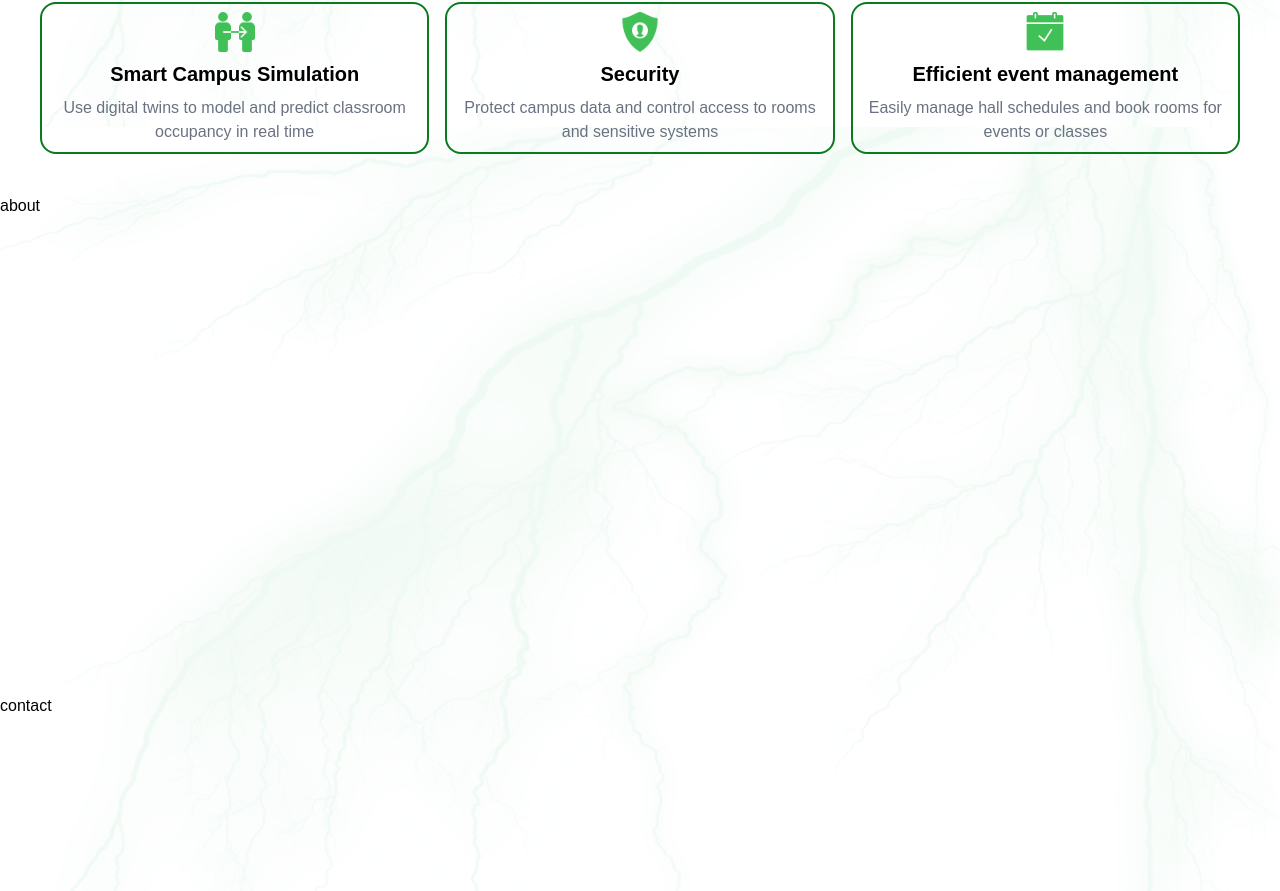
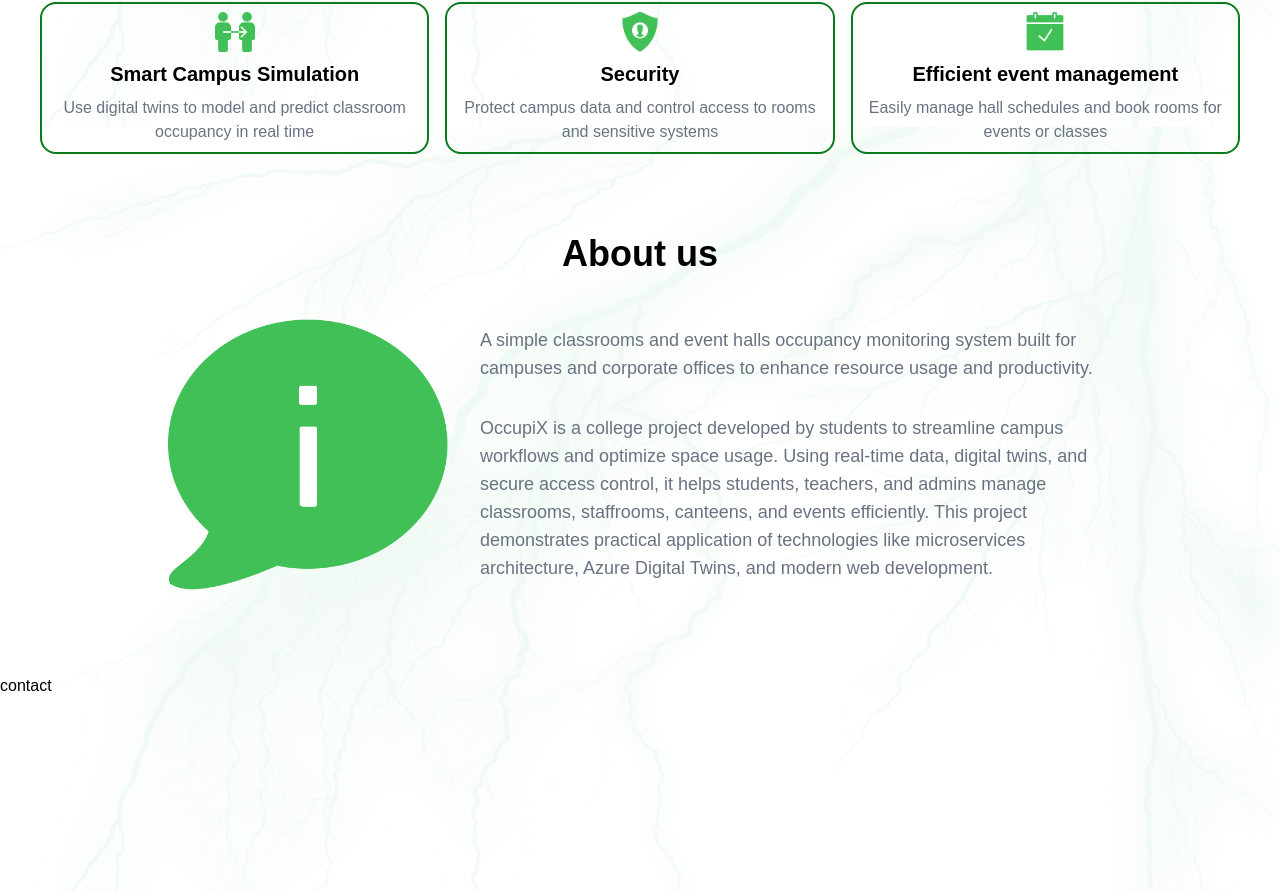
Before and after one commit to Sabarish-developer/classroom-occupancy-monitor, a React (Vite) app: page / in a window 1280 px wide. Shown: the part 1473-2364 px from the top of the page. Built offline with nearby package versions, Linux system fonts and the light colour scheme; no server answers.

Commit message:
feat: add aboutus component

```diff
--- /dev/null
+++ b/src/components/about-us.jsx
@@ -0,0 +1,25 @@
+import aboutus from '../assets/aboutus.png';
+
+export const Aboutus = () => {
+
+    return (
+        <>
+        <h2 className="font-bold text-center text-2xl md:text-3xl lg:text-4xl">About us</h2>
+        <div className='flex flex-col md:flex-row p-10 justify-center gap-8 max-w-5xl mx-auto items-center'>
+            <img src={aboutus} alt='about us icon' className='w-70'></img>
+            <div>
+                <p className='text-sm md:text-base lg:text-lg text-gray-500 mb-8'>
+                    A simple classrooms and event halls occupancy monitoring system built for campuses and corporate
+                    offices to enhance resource usage and productivity.
+                </p>
+                <p className='text-sm md:text-base lg:text-lg text-gray-500'>OccupiX is a college project developed by students to streamline campus workflows and optimize space usage.
+                    Using real-time data, digital twins, and secure access control, it helps students, teachers,
+                    and admins manage classrooms, staffrooms, canteens, and events efficiently.
+                    This project demonstrates practical application of technologies like microservices architecture,
+                    Azure Digital Twins, and modern web development.
+                </p>
+            </div>
+        </div>
+        </>
+    )
+}
--- a/src/pages/landing.jsx
+++ b/src/pages/landing.jsx
@@ -2,14 +2,19 @@ import { Header } from "../components/header";
 import { Hero } from "../components/hero";
 import background from '../assets/background.png';
 import { Features } from "../components/features";
+import { Aboutus } from "../components/about-us";
 
 export const Landing = () => {
     return(
       <div className='bg-cover bg-fixed bg-center ' style={{ backgroundImage: `url(${background})` }}>
         <Header />
         <Hero />
-        <section id="features" className=''><Features /></section>
-        <section id="about" className='h-[500px]'>about</section>
+        <section id="features" className='my-10'>
+          <Features />
+        </section>
+        <section id="about" className='my-10'>
+          <Aboutus />
+        </section>
         <section id="contact" className='h-[500px]'>contact</section>
         <section id="faqs" className='h-[500px]'>FAQs</section>
       </div>
```
Also changed, not shown: src/assets/aboutus.png (added).
